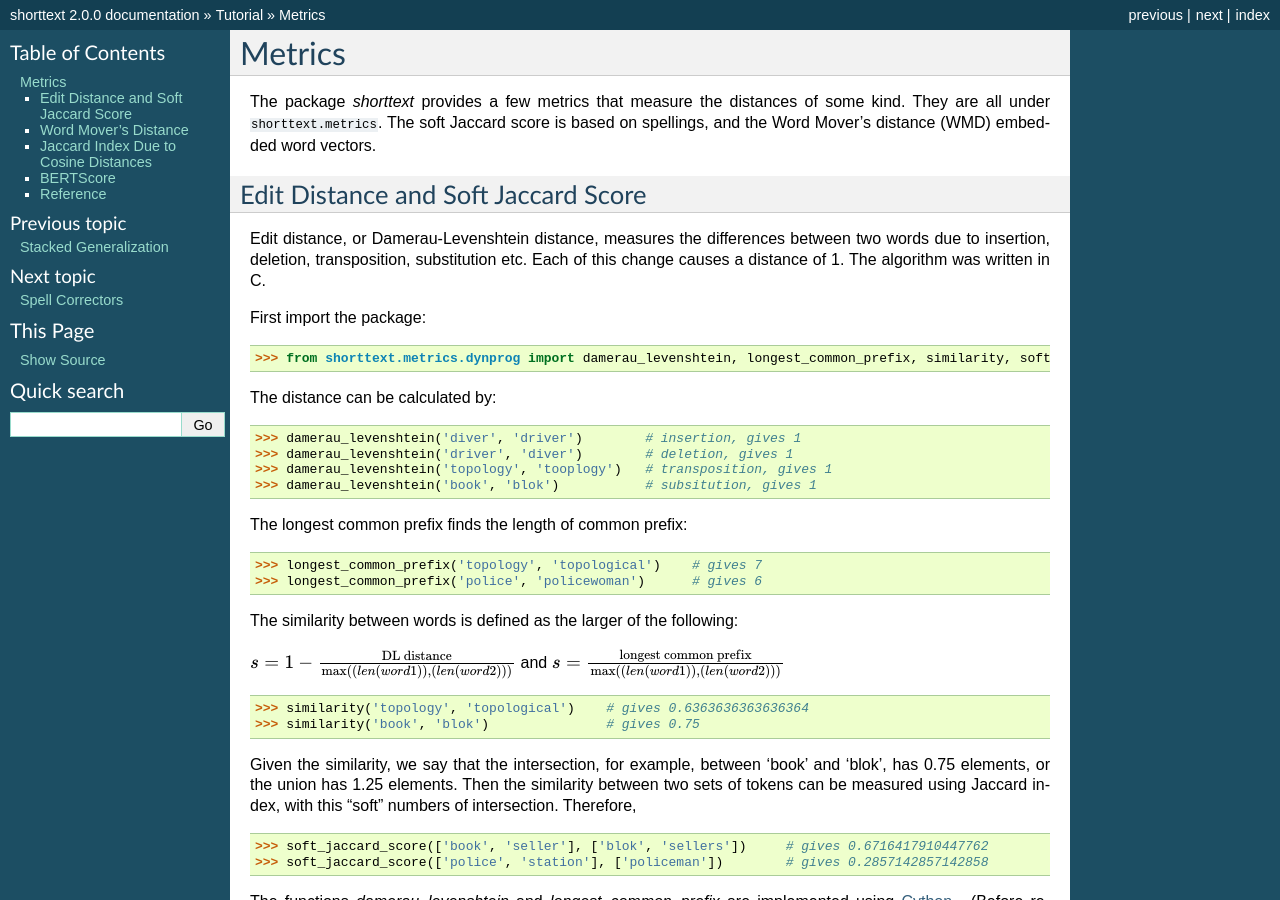
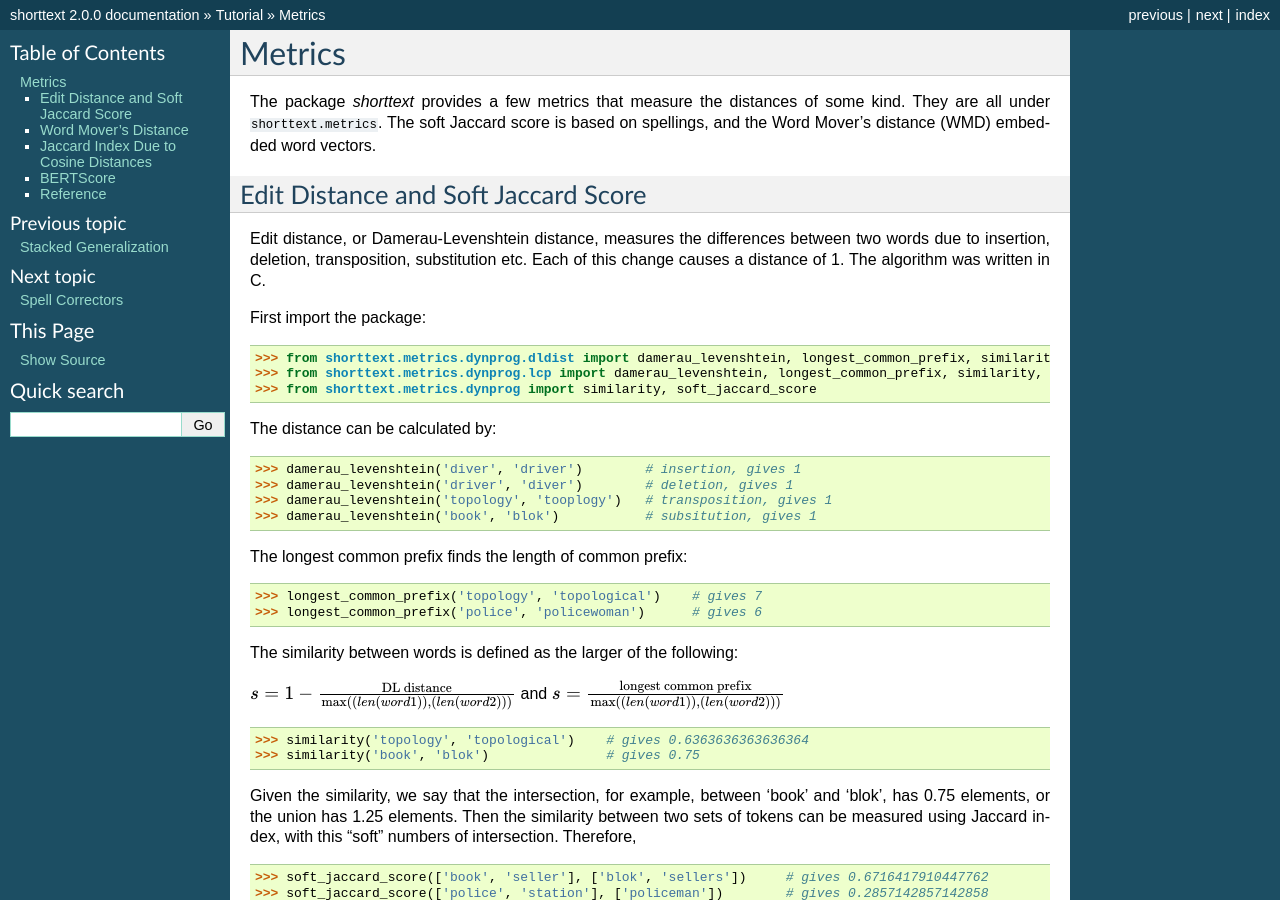
Before and after one commit to stephenhky/PyShortTextCategorization, a Sphinx documentation site: the page built from docs/tutorial_metrics.rst, in a window 1280 px wide and 900 px high. Built offline with Sphinx 7.4.7, drawn with Linux system fonts in a browser that asks for light colours; cross-references to code outside the pages are shown as plain code.

Commit message:
package rerouting

```diff
--- a/docs/tutorial_metrics.rst
+++ b/docs/tutorial_metrics.rst
@@ -14,7 +14,9 @@
 
 First import the package:
 
->>> from shorttext.metrics.dynprog import damerau_levenshtein, longest_common_prefix, similarity, soft_jaccard_score
+>>> from shorttext.metrics.dynprog.dldist import damerau_levenshtein, longest_common_prefix, similarity, soft_jaccard_score
+>>> from shorttext.metrics.dynprog.lcp import damerau_levenshtein, longest_common_prefix, similarity, soft_jaccard_score
+>>> from shorttext.metrics.dynprog import similarity, soft_jaccard_score
 
 The distance can be calculated by:
 
```
Also changed, not shown: 1 other file.
